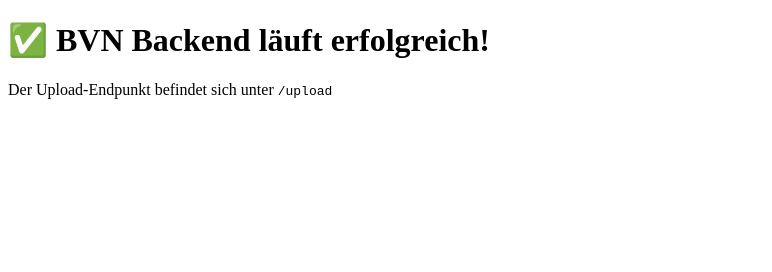
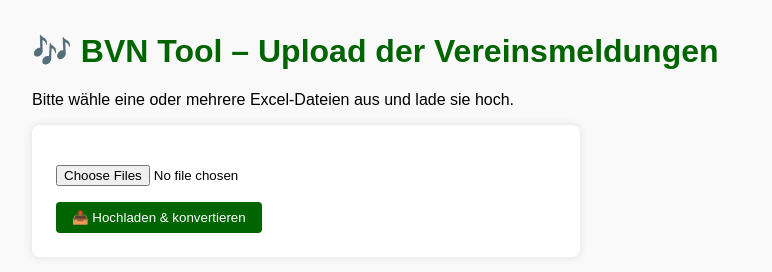
Before and after one commit to wurstinpelle/bvntool, a plain HTML site: page templates/index.html in a window 1280 px wide. Shown: the whole page, without its empty margins (0-772 px from the left). Drawn offline with Linux system fonts and the light colour scheme.

Commit message:
✨ Upload-Formular in index.html integriert

```diff
--- a/templates/index.html
+++ b/templates/index.html
@@ -2,10 +2,47 @@
 <html lang="de">
 <head>
   <meta charset="UTF-8">
-  <title>BVN Backend</title>
+  <title>BVN-Tool – Vereinsmeldung hochladen</title>
+  <style>
+    body {
+      font-family: sans-serif;
+      margin: 2rem;
+      background: #f9f9f9;
+    }
+    h1 {
+      color: #006400;
+    }
+    form {
+      background: white;
+      padding: 1.5rem;
+      border-radius: 8px;
+      box-shadow: 0 0 10px rgba(0,0,0,0.1);
+      max-width: 500px;
+    }
+    input[type="file"] {
+      margin: 1rem 0;
+    }
+    button {
+      padding: 0.5rem 1rem;
+      background-color: #006400;
+      color: white;
+      border: none;
+      border-radius: 4px;
+      cursor: pointer;
+    }
+    button:hover {
+      background-color: #228B22;
+    }
+  </style>
 </head>
 <body>
-  <h1>✅ BVN Backend läuft erfolgreich!</h1>
-  <p>Der Upload-Endpunkt befindet sich unter <code>/upload</code></p>
+  <h1>🎶 BVN Tool – Upload der Vereinsmeldungen</h1>
+  <p>Bitte wähle eine oder mehrere Excel-Dateien aus und lade sie hoch.</p>
+
+  <form action="/upload" method="post" enctype="multipart/form-data">
+    <input type="file" name="files" multiple required>
+    <br>
+    <button type="submit">📤 Hochladen & konvertieren</button>
+  </form>
 </body>
 </html>
```
